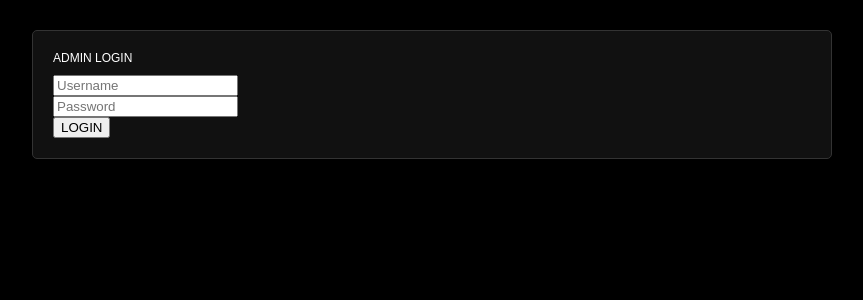
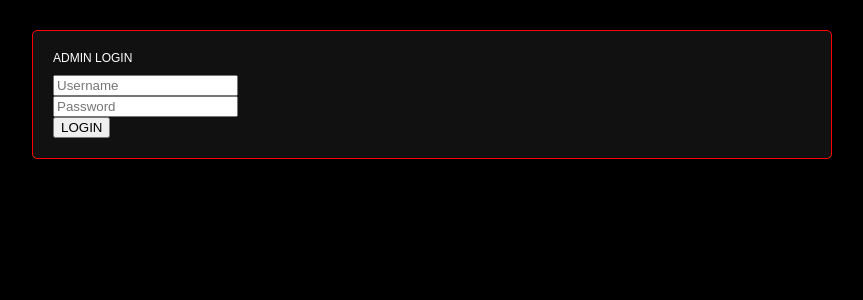
Before and after one commit to rileywallaceriley/Mediawriter, a Flask app: page /login in a window 1280 px wide. Shown: the part 58-358 px from the top of the page, without its empty margins (208-1071 px from the left). Run offline with Flask 3, Linux system fonts and the light colour scheme; some web fonts are replaced.

Commit message:
Update style.css

```diff
--- a/static/css/style.css
+++ b/static/css/style.css
@@ -34,7 +34,7 @@ header a {
 
 .story-card {
   background: #111;
-  border: 1px solid #333;
+  border: 1px solid red;
   border-radius: 5px;
   padding: 20px;
   margin-bottom: 25px;
@@ -59,9 +59,9 @@ header a {
   color: #000;
   border: none;
   padding: 10px;
+  cursor: pointer;
   font-family: 'Press Start 2P', sans-serif;
   font-size: 10px;
-  cursor: pointer;
 }
 
 .copy-button:hover {
```
